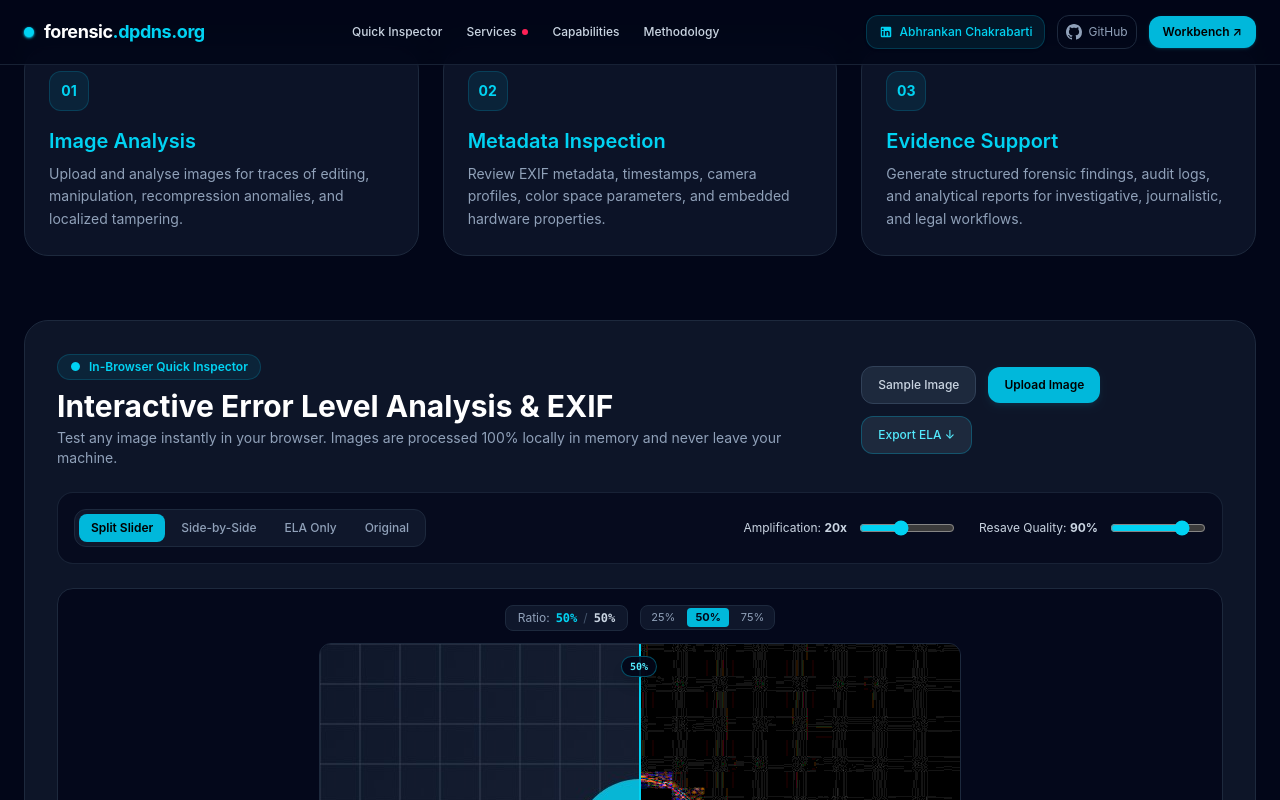
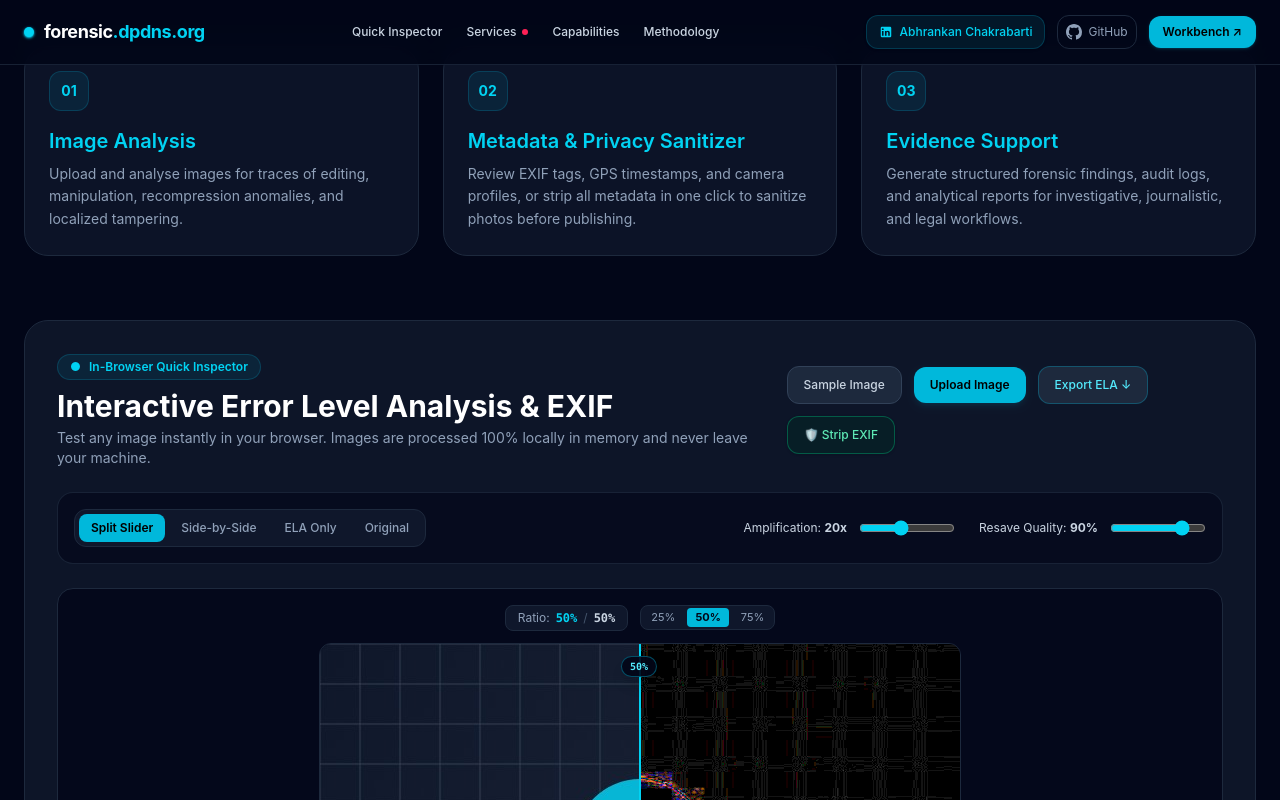
Before and after one commit to Abhrankan-Chakrabarti/forensic-website, a React (Vite) app: page / in a window 1280 px wide. Both pictures are taken after a click on the button "Sample Image". Shown: the part 495-1295 px from the top of the page. Built offline with nearby package versions, Linux system fonts and the light colour scheme; no server answers.

Commit message:
feat(privacy): add in-browser EXIF & metadata privacy sanitizer

```diff
--- a/src/App.jsx
+++ b/src/App.jsx
@@ -78,7 +78,7 @@ export default function ForensicWebsite() {
 
   const features = [
     'Error Level Analysis (ELA)',
-    'Metadata Inspection',
+    'Metadata Inspection & Privacy Sanitizer',
     'Compression Artefact Detection',
     'Clone & Tamper Analysis',
     'Pixel-Level Investigation',
@@ -349,10 +349,9 @@ export default function ForensicWebsite() {
             <div className="w-10 h-10 rounded-xl bg-cyan-500/10 border border-cyan-500/20 flex items-center justify-center text-cyan-400 mb-4 font-bold text-sm">
               02
             </div>
-            <h3 className="text-cyan-400 text-lg sm:text-xl font-semibold mb-2">Metadata Inspection</h3>
+            <h3 className="text-cyan-400 text-lg sm:text-xl font-semibold mb-2">Metadata & Privacy Sanitizer</h3>
             <p className="text-slate-400 leading-relaxed text-xs sm:text-sm">
-              Review EXIF metadata, timestamps, camera profiles, color space parameters,
-              and embedded hardware properties.
+              Review EXIF tags, GPS timestamps, and camera profiles, or strip all metadata in one click to sanitize photos before publishing.
             </p>
           </div>
 
--- a/src/components/QuickAnalyzer.jsx
+++ b/src/components/QuickAnalyzer.jsx
@@ -15,6 +15,7 @@ export default function QuickAnalyzer() {
   const [isProcessing, setIsProcessing] = useState(false);
   const [dragActive, setDragActive] = useState(false);
   const [loadVersion, setLoadVersion] = useState(0);
+  const [sanitizedNotice, setSanitizedNotice] = useState(null);
 
   const fileInputRef = useRef(null);
   const splitContainerRef = useRef(null);
@@ -219,6 +220,44 @@ export default function QuickAnalyzer() {
     }
   };
 
+  // Strip all metadata & export a clean copy
+  const sanitizeAndExport = (format = 'image/jpeg') => {
+    if (!imageSrc) return;
+    const img = new Image();
+    img.crossOrigin = 'anonymous';
+    img.onload = () => {
+      const canvas = document.createElement('canvas');
+      canvas.width = img.naturalWidth || img.width;
+      canvas.height = img.naturalHeight || img.height;
+      const ctx = canvas.getContext('2d');
+      ctx.drawImage(img, 0, 0);
+
+      const ext = format === 'image/png' ? 'png' : 'jpg';
+      const mime = format === 'image/png' ? 'image/png' : 'image/jpeg';
+      const quality = format === 'image/png' ? undefined : 0.95;
+
+      canvas.toBlob((blob) => {
+        if (!blob) return;
+        const url = URL.createObjectURL(blob);
+        const a = document.createElement('a');
+        const base = fileName.replace(/\.[^/.]+$/, '') || 'image';
+        a.href = url;
+        a.download = `${base}_sanitized.${ext}`;
+        document.body.appendChild(a);
+        a.click();
+        document.body.removeChild(a);
+        setTimeout(() => URL.revokeObjectURL(url), 2000);
+
+        setSanitizedNotice({
+          format: ext.toUpperCase(),
+          size: `${(blob.size / 1024).toFixed(1)} KB`,
+        });
+        setTimeout(() => setSanitizedNotice(null), 6000);
+      }, mime, quality);
+    };
+    img.src = imageSrc;
+  };
+
   // Split comparison drag calculation
   const updateSplitPos = useCallback((clientX) => {
     if (!splitContainerRef.current) return;
@@ -297,6 +336,15 @@ export default function QuickAnalyzer() {
               Export ELA ↓
             </a>
           )}
+          {imageSrc && (
+            <button
+              onClick={() => sanitizeAndExport('image/jpeg')}
+              className="flex-1 sm:flex-initial text-xs bg-emerald-950/40 hover:bg-emerald-900/60 border border-emerald-600/50 text-emerald-300 font-medium px-3.5 sm:px-4 py-2.5 rounded-xl transition cursor-pointer text-center flex items-center justify-center gap-1.5 shadow-sm"
+              title="Strip all EXIF, GPS, camera metadata and download a clean copy"
+            >
+              <span>🛡️ Strip EXIF</span>
+            </button>
+          )}
           <input
             ref={fileInputRef}
             type="file"
@@ -311,6 +359,23 @@ export default function QuickAnalyzer() {
           />
         </div>
       </div>
+
+      {sanitizedNotice && (
+        <div className="mb-6 p-3.5 bg-emerald-950/60 border border-emerald-500/40 rounded-xl text-xs text-emerald-200 flex items-center justify-between gap-3 shadow-lg">
+          <div className="flex items-center gap-2">
+            <span className="text-emerald-400 font-bold text-base">✓</span>
+            <span>
+              <strong>Metadata stripped!</strong> Clean sanitized copy exported ({sanitizedNotice.format} • {sanitizedNotice.size}) with zero EXIF, GPS, camera serials, or software tags.
+            </span>
+          </div>
+          <button
+            onClick={() => setSanitizedNotice(null)}
+            className="text-emerald-400 hover:text-white px-2 py-0.5 rounded cursor-pointer font-bold"
+          >
+            ✕
+          </button>
+        </div>
+      )}
 
       {!imageSrc ? (
         <div
@@ -639,6 +704,26 @@ export default function QuickAnalyzer() {
                   </span>
                 </div>
               </div>
+
+              <div className="mt-3 pt-3 border-t border-slate-800/80 flex flex-col sm:flex-row sm:items-center justify-between gap-2.5">
+                <span className="text-slate-400 text-[11px] leading-relaxed">
+                  🔒 <strong>Privacy Advice:</strong> This image contains hardware/timestamp fingerprints. Strip metadata to sanitize before sharing.
+                </span>
+                <div className="flex items-center gap-2 shrink-0">
+                  <button
+                    onClick={() => sanitizeAndExport('image/jpeg')}
+                    className="text-[11px] bg-emerald-950/70 hover:bg-emerald-900 border border-emerald-500/50 text-emerald-300 px-3 py-1.5 rounded-lg transition font-medium cursor-pointer"
+                  >
+                    Clean JPG ↓
+                  </button>
+                  <button
+                    onClick={() => sanitizeAndExport('image/png')}
+                    className="text-[11px] bg-slate-900 hover:bg-slate-800 border border-slate-700 hover:border-slate-600 text-slate-300 px-3 py-1.5 rounded-lg transition font-medium cursor-pointer"
+                  >
+                    Clean PNG ↓
+                  </button>
+                </div>
+              </div>
             </div>
           )}
 
```
